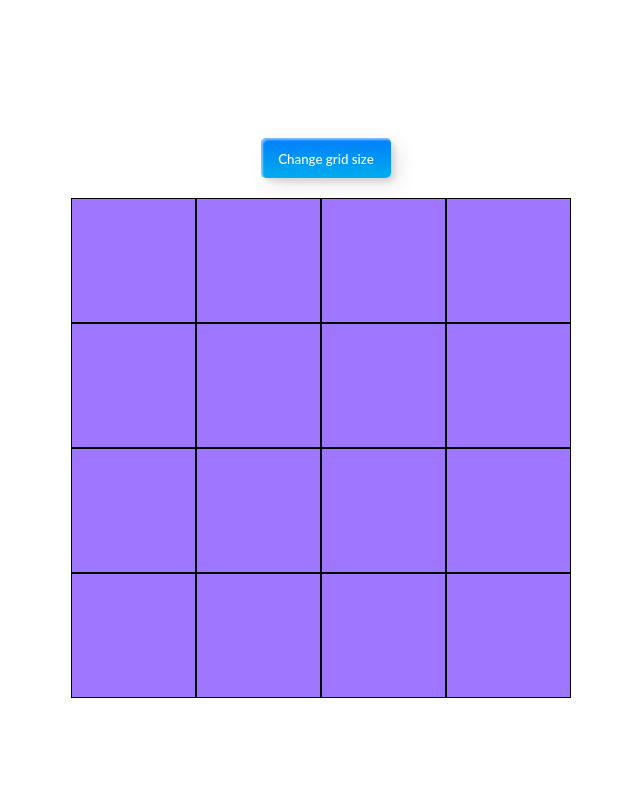
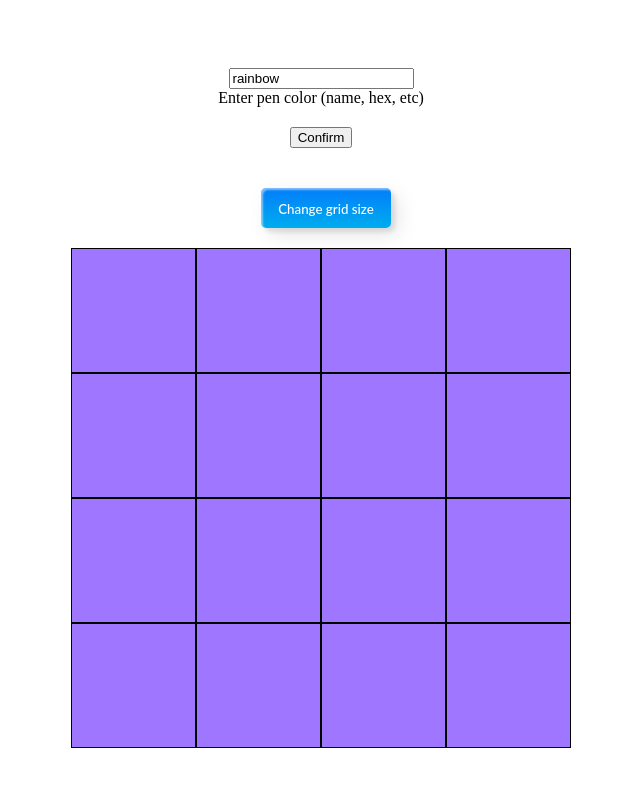
Before and after one commit to Steve-ShopHub/etch-a-sketch, a plain HTML site: page index.html in a window 1280 px wide. Shown: the whole page, without its empty margins (319-959 px from the left). Drawn offline with Linux system fonts and the light colour scheme.

Commit message:
Create color selection function

```diff
--- a/index.html
+++ b/index.html
@@ -8,6 +8,9 @@
     <link rel="stylesheet" href="style.css">
 </head>
 <body>
+    <input id="color-input" value="rainbow">Enter pen color (name, hex, etc)</input>
+    <button id="color-submit">Confirm</button>
+
     <button class="custom-btn btn-12" id="change-grid"><span>Let's go!</span><span>Change grid size</span></button>
     <div id="container">
     </div>
--- a/javascript.js
+++ b/javascript.js
@@ -4,6 +4,12 @@ const changeGridButton = document.querySelector('#change-grid');
 changeGridButton.addEventListener('click', buildGrid);
 
 const gridContainer = document.createElement('div');
+
+
+
+
+
+
 
 let gridSize = 4;
 
@@ -96,6 +102,40 @@ function randomColor() {
 
 
 
+
+let penColor = `${randomColor()}`;
+
+const colorInput = document.querySelector('#color-input');
+const colorSubmit = document.querySelector('#color-submit');
+
+colorSubmit.addEventListener('click', changePenColor);
+
+
+
+function changePenColor(){
+	penColor = colorInput.value;
+    if (penColor == 'rainbow') {
+        return randomColor();
+    } else return penColor;
+};
+
+changePenColor();
+
+
+function hoverColor(){
+    let gridItems =  document.querySelectorAll('.grid-item');
+    gridItems.forEach(gridItem => {
+        gridItem.addEventListener('mouseover', () => {
+            gridItem.style.backgroundColor = `${changePenColor()}`;
+        });
+
+    });
+};
+
+/////// Random color
+
+/*
+
 function hoverColor(){
     let gridItems =  document.querySelectorAll('.grid-item');
     gridItems.forEach(gridItem => {
@@ -106,19 +146,12 @@ function hoverColor(){
     });
 };
 
-/*
+*/
 
-function hoverColor(){
-    let gridItems =  document.querySelectorAll('.grid-item');
-    gridItems.forEach(gridItem => {
-        gridItem.addEventListener('mouseover', () => {
-            gridItem.style.backgroundColor = 'blue';
-        });
 
-    });
-};
 
-*/
+
+
 
 function buildGrid () {
     removeGridItems();
```
